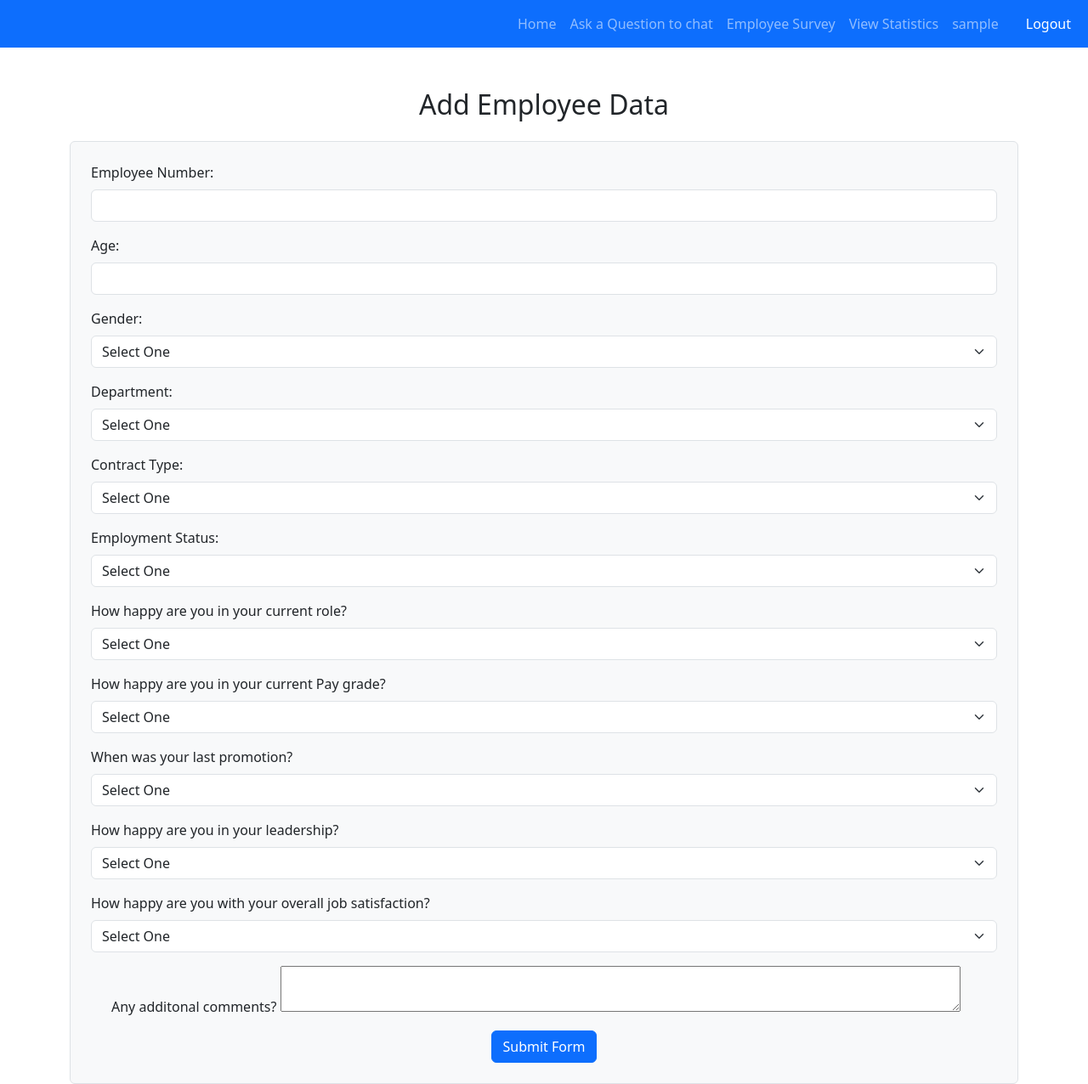
After one commit to zeea1ien/com7016-policy-prediction-project, a Flask app: page /employee_form in a window 1280 px wide. The commit adds this page. Shown: the whole page at 85% size. Run offline with Flask 3, Linux system fonts and the light colour scheme; the visitor is signed in with stand-in values (Sample User, id 1).

Commit message:
added working form: need to fix it so that when user presses submit it does somthing

```diff
--- a/Templates/chatbot.html
+++ b/Templates/chatbot.html
@@ -1,4 +1,6 @@
 # launch my chatbot
+{% extends "layout.html" %}
+{% block content %}
 <div class = "chat-container">
     <h2>Start Chat</h2>
     <div id="chat-bot"></div>
@@ -7,3 +9,6 @@
         <button type="submit">send</button>
     </form>
 </div>
+
+
+{% endblock %}
--- /dev/null
+++ b/Templates/employee_form.html
@@ -0,0 +1,165 @@
+{% extends "layout.html" %}
+{% block content %}
+
+
+  <!-- Main Content Section: Form Creation -->
+  <div class="container mt-5">
+    {% if current_user.is_authenticated %}
+      {% if user_data is none or user_data|length <= 0 %}
+
+        <!-- Add Patient Form -->
+        <h2 class="text-center mb-4">Add Employee Data</h2>
+        <form action="/employee_form/submit" method="post" class="p-4 border rounded bg-light">
+
+            <!-- Unique Employee Number -->
+            <div class="mb-3">
+            <label for="Employee" class="form-label">Employee Number:</label>
+            <input type="number" name="age" id="age" class="form-control" required>
+          </div>
+
+          <!-- Age -->
+          <div class="mb-3">
+            <label for="age" class="form-label">Age:</label>
+            <input type="number" name="age" id="age" class="form-control" required>
+          </div>
+
+          <!-- Gender -->
+          <div class="mb-3">
+            <label for="gender" class="form-label">Gender:</label>
+            <select name="gender" id="gender" class="form-select" required>
+              <option value="" selected>Select One</option>
+              <option value="Male">Male</option>
+              <option value="Female">Female</option>
+              <option value="Other">Other</option>
+            </select>
+          </div>
+
+          <!--Department -->
+          <div class="mb-3">
+            <label for="Department" class="form-label">Department:</label>
+            <select name="Department" id="Department" class="form-select" required>
+              <option value="" selected>Select One</option>
+              <option value="Technology">Technology</option>
+              <option value="HR">HR</option>
+              <option value="Sales">Sales</option>
+              <option value="Marketing">Marketing</option>
+              <option value="Other">Other</option>
+
+
+            </select>
+          </div>
+
+          <!-- Emoployee Contract Type -->
+          <div class="mb-3">
+            <label for="contract_type" class="form-label">Contract Type:</label>
+            <select name="contract_type" id="contract_type" class="form-select" required>
+              <option value="" selected>Select One</option>
+              <option value="Full_time">Full Time</option>
+              <option value="Part_Time">Part Time</option>
+              <option value="Agency">Agency</option>
+              <option value="Temp">Temp</option>
+            </select>
+          </div>
+
+          <!-- Employment Level -->
+          <div class="mb-3">
+            <label for="work_type" class="form-label">Employment Status:</label>
+            <select name="work_type" id="work_type" class="form-select" required>
+              <option value="" selected>Select One</option>
+              <option value="Exectutive">Excecutive</option>
+              <option value="senior_manager">Senior Manager</option>
+              <option value="manager">Manager</option>
+              <option value="employee">Employee</option>
+              <option value="Agency">Agency</option>
+            </select>
+          </div>
+
+          <!-- Happiness in role -->
+          <div class="mb-3">
+            <label for="currentHappiness" class="form-label">How happy are you in your current role?</label>
+            <select name="currentHappiness" id="currentHappiness" class="form-select" required>
+              <option value="" selected>Select One</option>
+              <option value="Very_Unhappy">Very Unhappy</option>
+              <option value="Unhappy">Unhappy</option>
+              <option value="Neautral">Neautral</option>
+              <option value="Happy">Happy</option>
+              <option value="very_happy">Very Happy</option>
+            </select>
+          </div>
+
+           <!-- Pay grade Satisfaction -->
+          <div class="mb-3">
+            <label for="PaygradeSatisfaction" class="form-label">How happy are you in your current Pay grade?</label>
+            <select name="PaygradeSatisfaction" id="PaygradeSatisfaction" class="form-select" required>
+              <option value="" selected>Select One</option>
+              <option value="Very_Unhappy">Very Unhappy</option>
+              <option value="Unhappy">Unhappy</option>
+              <option value="Neautral">Neautral</option>
+              <option value="Happy">Happy</option>
+              <option value="very_happy">Very Happy</option>
+            </select>
+          </div>
+
+          <!--Last Promotion -->
+          <div class="mb-3">
+            <label for="LastPromotion" class="form-label">When was your last promotion?</label>
+            <select name="LastPromotion" id="LastPromotion" class="form-select" required>
+              <option value="" selected>Select One</option>
+              <option value="Very_Unhappy">0-1 Years</option>
+              <option value="Unhappy">1-3 Years</option>
+              <option value="Neautral">3-5 Years</option>
+              <option value="Happy">Over 5 Years</option>
+            </select>
+          </div>
+
+          <!-- Manager Satisfaction -->
+          <div class="mb-3">
+            <label for="managerSatisfaction" class="form-label">How happy are you in your leadership?</label>
+            <select name="managerSatisfaction" id="managerSatisfaction" class="form-select" required>
+              <option value="" selected>Select One</option>
+              <option value="Very_Unhappy">Very unhappy</option>
+              <option value="Unhappy">Unhappy</option>
+              <option value="Neautral">Neautral</option>
+              <option value="Happy">Happy</option>
+              <option value="very_happy">Very Happy</option>
+            </select>
+          </div>
+
+          <!-- Overall Job Satisfaction -->
+          <div class="mb-3">
+            <label for="OverallJob_satisfaction" class="form-label">How happy are you with your overall job satisfaction?</label>
+            <select name="OverallJob_satisfaction" id="OverallJob_satisfaction" class="form-select" required>
+              <option value="" selected>Select One</option>
+              <option value="Very_Unhappy">Very Unhappy</option>
+              <option value="Unhappy">Unhappy</option>
+              <option value="Neautral">Neautral</option>
+              <option value="Happy">Happy</option>
+              <option value="very_happy">Very Happy</option>
+            </select>
+          </div>
+
+          <!-- Additional Comment -->
+          <div class="form-check mb-3">
+            <label for="additonalComment">Any additonal comments?</label>
+            <textarea id="additonalComment" name="additonalComment" placeholder=""Your feedback... style="width: 50pc;"></textarea>
+          </div>
+           <!-- Submit Button -->
+          <div class="text-center">
+            <button type="submit" class="btn btn-primary">Submit Form</button>
+          </div>
+        </form>
+      {% else %}
+        <p>You have already submitted data!</p>
+      {% endif %}
+    {% else %}
+      <div class="text-center mt-5">
+        <h2>Not Logged In!</h2>
+        <a href="{{ url_for('login') }}" class="btn btn-primary me-2">Login</a>
+        <a href="{{ url_for('signup') }}" class="btn btn-outline-primary">Signup</a>
+      </div>
+    {% endif %}
+  </div>
+</body>
+</html>
+
+{% endblock %}
--- a/Templates/employee_survey.html
+++ b/Templates/employee_survey.html
@@ -1,3 +1,6 @@
+{% extends "layout.html" %}
+{% block content %}
+
 <!DOCTYPE html>
 <html lang="en">
 <head>
@@ -99,3 +102,5 @@
     <script src="https://cdn.jsdelivr.net/npm/bootstrap@5.3.3/dist/js/bootstrap.bundle.min.js"></script>
 </body>
 </html>
+
+{% endblock %}
--- /dev/null
+++ b/Templates/layout.html
@@ -0,0 +1,56 @@
+<!DOCTYPE html>
+<html lang="en">
+<head>
+    <meta charset="UTF-8">
+    <meta name="viewport" content="width=device-width, initial-scale=1">
+    <title>Employee satisfaction: HR Portal</title>
+    <!-- Bootstrap CSS -->
+    <link
+     href="https://cdn.jsdelivr.net/npm/bootstrap@5.3.3/dist/css/bootstrap.min.css"
+     rel="stylesheet">
+    <script src="https://cdn.jsdelivr.net/npm/bootstrap@5.3.3/dist/js/bootstrap.bundle.min.js"></script>
+</head>
+<body>
+  <!-- Navbar Added -->
+  <nav class="navbar navbar-expand-lg navbar-dark bg-primary">
+    <div class="container-fluid">
+      <button class="navbar-toggler" type="button" data-bs-toggle="collapse" data-bs-target="#navbarNav" aria-controls="navbarNav" aria-expanded="false" aria-label="Toggle navigation">
+        <span class="navbar-toggler-icon"></span>
+      </button>
+      <div class="collapse navbar-collapse" id="navbarNav">
+        <ul class="navbar-nav ms-auto">
+          {% if current_user.is_authenticated %}
+           <li class="nav-item">
+              <a class="nav-link" href="{{ url_for('home') }}">Home</a>
+            </li>
+             <li class="nav-item">
+              <a class="nav-link" href="{{ url_for('home') }}">Ask a Question to chat</a>
+            </li>
+             <li class="nav-item">
+              <a class="nav-link" href="{{ url_for('employee_form') }}">Employee Survey</a>
+            </li>
+            <li class="nav-item">
+              <a class="nav-link" href="{{ url_for('home') }}">View Statistics</a>
+            </li>
+            {% if current_user.is_authenticated %}
+                <li class="nav-item">
+                    <a class="nav-link" href="{{ url_for('home') }}">{{ current_user.username }}</a>
+                </li>
+            {% else %}
+                <li class="nav-item">
+                    <a class="nav-link" href="{{ url_for('home') }}">Login</a>
+                </li>
+            {% endif %}
+            <li class="nav-item">
+              <a class="nav-link btn btn-danger text-white ms-3" href="{{ url_for('logout') }}">Logout</a>
+            </li>
+          {% endif %}
+        </ul>
+      </div>
+    </div>
+  </nav>
+  <div>
+    {% block content %}
+    {% endblock %}
+  </div>
+</body>
--- a/Templates/login.html
+++ b/Templates/login.html
@@ -1,3 +1,6 @@
+{% extends "layout.html" %}
+{% block content %}
+
 <!DOCTYPE html>
 <html lang="en">
 <head>
@@ -18,3 +21,5 @@
     </div>
 </body>
 </html>
+
+{% endblock %}
--- a/Templates/register.html
+++ b/Templates/register.html
@@ -1,3 +1,6 @@
+{% extends "layout.html" %}
+{% block content %}
+
 <!DOCTYPE html>
 <html lang="en">
 <head>
@@ -17,3 +20,5 @@
     </div>
 </body>
 </html>
+
+{% endblock %}
--- a/app.py
+++ b/app.py
@@ -90,38 +90,26 @@ def add_user():
     else:
         return redirect("/")
 
-# Route to add employee details
-@app.route('/add_patient', methods=['POST'])
-def add_patient():
+# Route to employee survey
+@app.route('/employee_form')
+def employee_form():
     if current_user.is_authenticated:
-        patient_dict = {}
-        patient_data = request.get_data()
-        patient_data = patient_data.decode()
-        patient_data = patient_data.split("&")
-        for item in patient_data:
+        return render_template('employee_form.html')
+    else:
+        return redirect("/")
+
+@app.route('/employee_form/submit', methods=['POST'])
+def employee_form_process():
+    if current_user.is_authenticated:
+        employee_data = request.get_data()
+        employee_data = employee_data.decode()
+        employee_data = employee_data.split("&")
+        for item in employee_data:
             item = item.split("=")
             if "+" in item[1]:
                 item[1] = item[1].replace("+", " ")
-            patient_dict[item[0]] = item[1]
-        patient_dict["name"] = current_user.username
-        if "hypertension" in patient_dict:
-            patient_dict["hypertension"] = True
-        else:
-            patient_dict["hypertension"] = False
-        if "heart_disease" in patient_dict:
-            patient_dict["heart_disease"] = True
-        else:
-            patient_dict["heart_disease"] = False
-        if "stroke" in patient_dict:
-            patient_dict["stroke"] = True
-        else:
-            patient_dict["stroke"] = True
-        if "smoking_status" in patient_dict:
-            patient_dict["smoking_status"] = True
-        else:
-            patient_dict["smoking_status"] = False
-        print(patient_dict, flush=True)
-        insert_data(patient_dict, mongo_connection)
+            employee_data[item[0]] = item[1]
+        employee_data["name"] = current_user.username
     return redirect('/')
 
 @app.route('/view_patients')
```
Also changed, not shown: Templates/about.html (deleted, +0 -11 lines), Templates/home.html (+4 -49 lines), Templates/statistics.html (+7 -0 lines), Templates/userprofile.html (+8 -0 lines), 1 other file.
